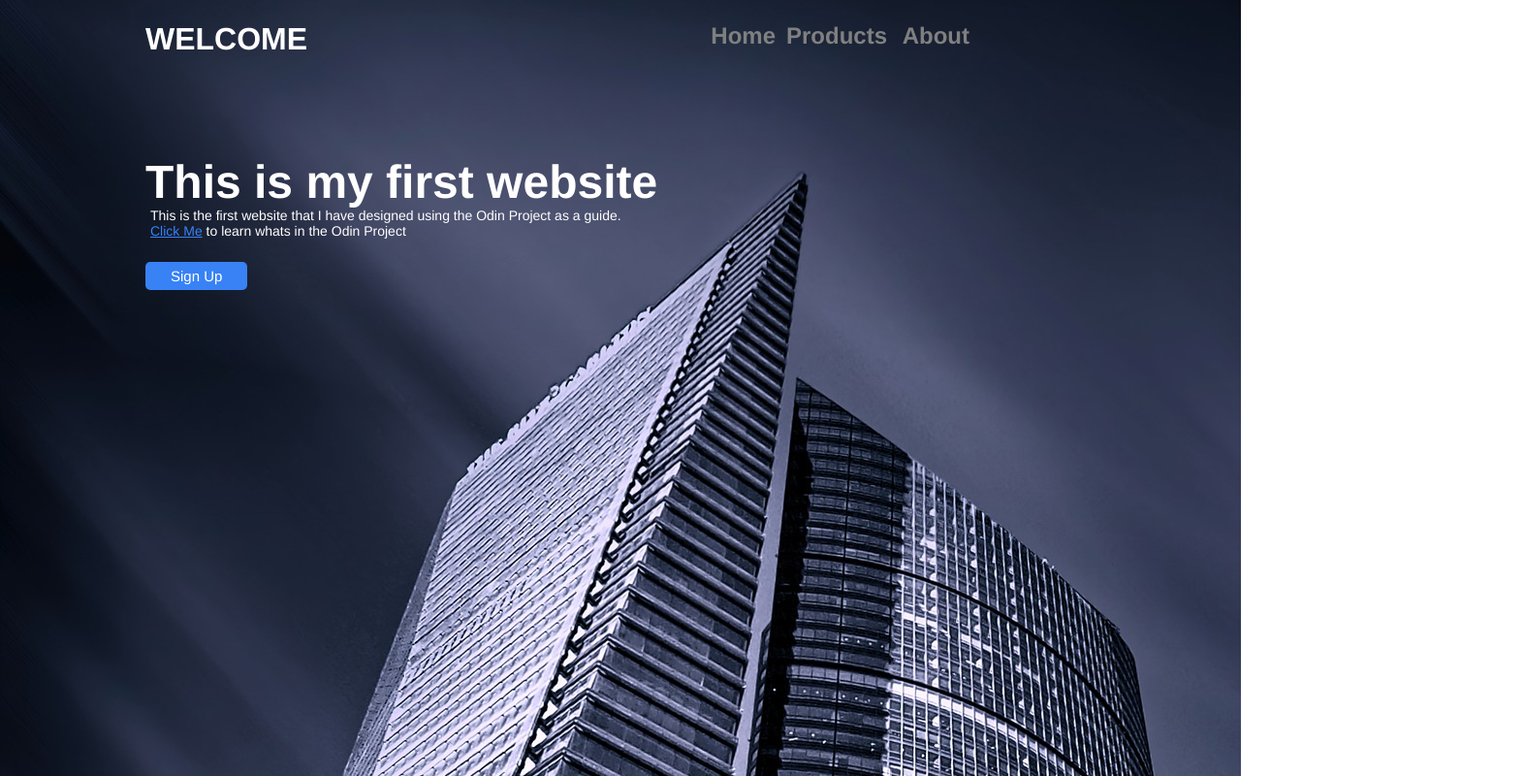
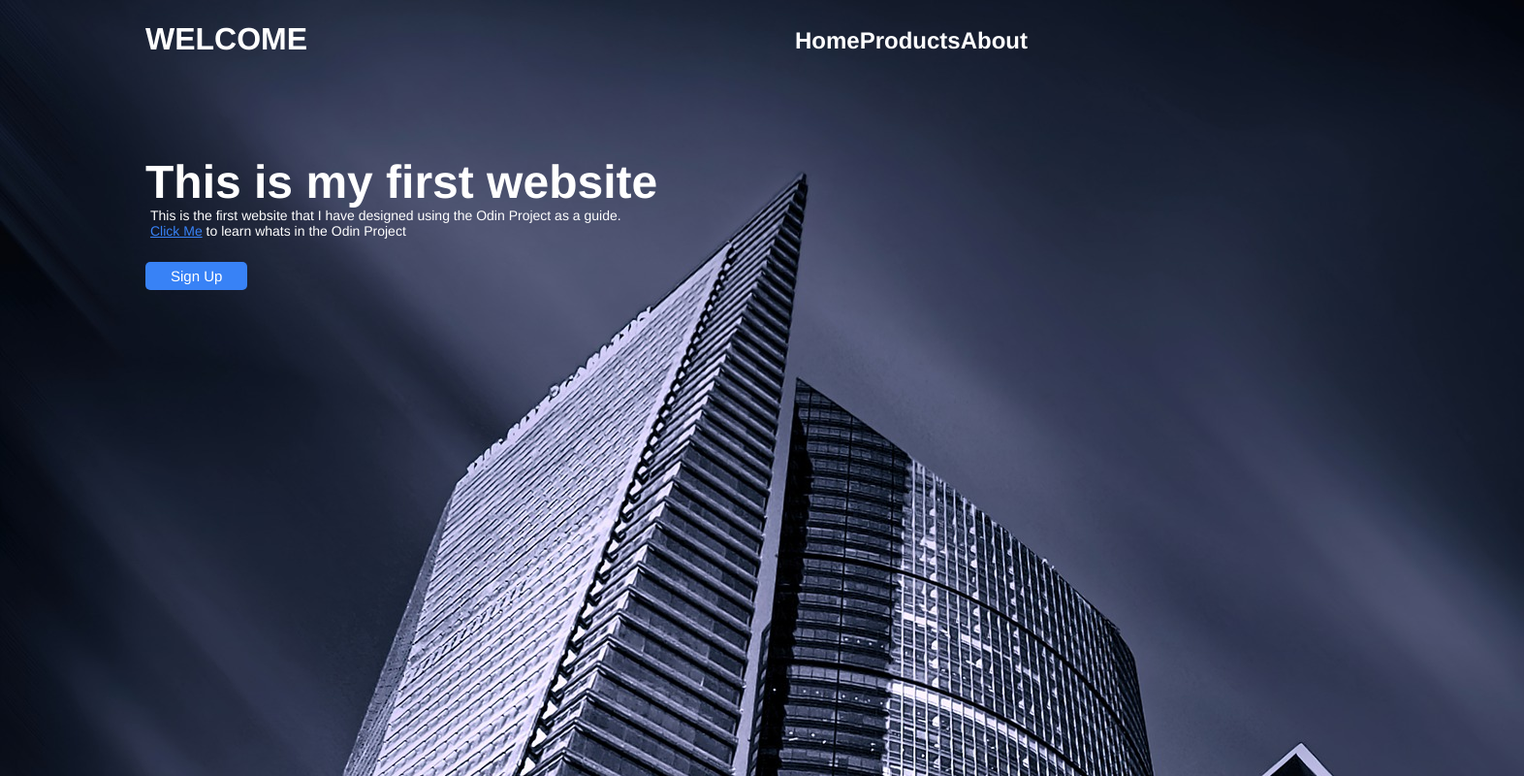
Before and after one commit to nabeel0170/landing_page, a plain HTML site: page view/index.html in a window 1280 px wide. Shown: the whole page at 97% size, 1572 px wide, since content can reach past the window. Drawn offline with Linux system fonts and the light colour scheme.

Commit message:
changed the navigation into a class

```diff
--- a/view/index.html
+++ b/view/index.html
@@ -7,13 +7,18 @@
     <body>
         <body background="../images/mexico-gfa3afd079_1920.jpg">
             <div id="welcome"><h1>WELCOME</h1></div>
-            <div id="home"><h2>Home</h2></div>
-            <div id="products"><h2>Products</h2></div>
-            <div id="about"><h2>About</h2></div>
-            <div id="heading"><h2>This is my first website</h2></div>
-            <div id="headdes"><p>This is the first website that I have designed using
-                the Odin Project as a guide. <br><a id="link" href="https://www.theodinproject.com/">Click Me</a> to learn whats in the Odin Project
-            </p></div>
+        <div class="navigation">
+            <div class="items">
+           <h2>Home</h2>
+           <h2>Products</h2>
+           <h2>About</h2>
+        </div>
+        </div>
+        <div id="heading"><h2>This is my first website</h2></div>
+         <div id="headdes"><p>This is the first website that I have designed using
+         the Odin Project as a guide. <br><a id="link" href="https://www.theodinproject.com/">Click Me</a> to learn whats in the Odin Project
+        </p></div>
+
             <button id="signup">Sign Up</button>
 
         </body>
--- a/view/stylesheet.css
+++ b/view/stylesheet.css
@@ -7,7 +7,22 @@
     top: 1px;
     flex: auto;
  }
- #home{
+ .navigation{
+    font-family: 'Franklin Gothic Medium', 'Arial Narrow', Arial, sans-serif;
+    color: white;
+    position: relative;
+    top: 0px;
+    left:300px ;
+    display: flex;
+    flex-wrap: wrap;
+    justify-content: center;
+}
+ .items{
+    display: flex;
+    flex-wrap: wrap
+
+}
+ /* #home{
     font-family:'Franklin Gothic Medium', 'Arial Narrow', Arial, sans-serif;
     color:gray;
     position:absolute;
@@ -30,7 +45,7 @@
     right: 280px;
     top: 3px;
     flex: 1 1 0;
- }
+ } */
  #heading{
     font-family:'Franklin Gothic Medium', 'Arial Narrow', Arial, sans-serif;
     font-size: 32px;
```
